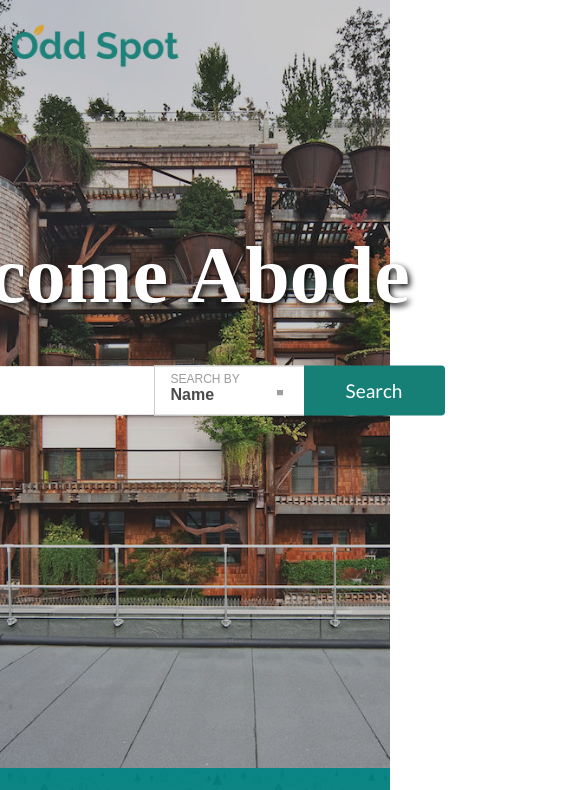
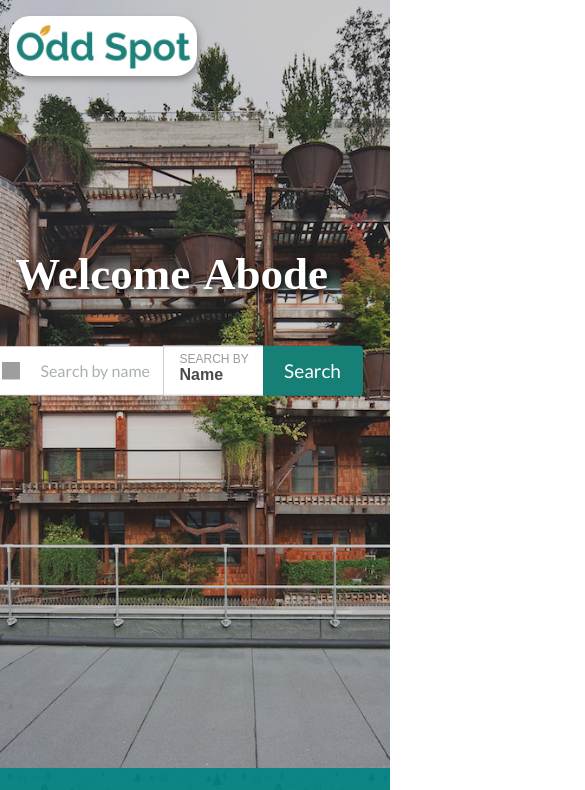
Before and after one commit to Lord-Uji/OddSpot-Website, a plain HTML site: page index.html in a window 390 px wide. Shown: the top 790 px of the page, 585 px wide, since content can reach past the window. Drawn offline with nearby package versions, Linux system fonts and the light colour scheme; grey boxes are pictures that could not be loaded; a script that the page names is missing.

Commit message:
Media Query Tweaks - Centerbox/Search

```diff
--- a/resources/css/queries.css
+++ b/resources/css/queries.css
@@ -21,8 +21,7 @@
   }
 
   .plan-text-btn {
-    font-size: 80%;
-    width: 80%;
+    font-size: 75%;
   }
 }
 
@@ -33,6 +32,12 @@
   }
   .city-feature {
     font-size: 90%;
+  }
+
+  /*----------SEARCH BAR SECTION-----------*/
+
+  .centerbox {
+    margin-left: 3%;
   }
 }
 
@@ -57,6 +62,18 @@
 
   .main-nav li {
     font-size: 95%;
+  }
+
+  .logo {
+    width: auto;
+    top: 17px;
+    left: 2%;
+  }
+
+  /*----------SEARCH BAR SECTION-----------*/
+
+  .centerbox {
+    margin-left: 3%;
   }
 
   /*----------FEATURES SECTION-----------*/
@@ -114,6 +131,14 @@
   /* Here we widen contact form to cover more of the leftover space after shrinking.*/
 }
 
+@media only screen and (max-width: 930px) {
+  /*----------SEARCH BAR SECTION-----------*/
+
+  .centerbox {
+    margin-left: 3%;
+  }
+}
+
 @media only screen and (max-width: 912px) {
   .works-step {
     margin-bottom: 0;
@@ -123,11 +148,34 @@
     padding-right: 15%;
     margin-top: 1%;
   }
+
+  /*----------SEARCH BAR SECTION-----------*/
+
+  .centerbox {
+    margin-left: 3%;
+  }
 }
 
 /*-----------------------------------------*/
 /*---------CITIES SECTION TWEAKS-----------*/
 @media only screen and (max-width: 888px) {
+  .row {
+    max-width: 100%;
+    margin: 0 auto;
+  }
+
+  .logo {
+    width: auto;
+    top: 15px;
+    left: 2%;
+  }
+
+  /*----------SEARCH BAR SECTION-----------*/
+
+  .centerbox {
+    margin-left: 7%;
+  }
+
   .icon-small {
     width: 17px;
   }
@@ -136,24 +184,22 @@
   }
 
   .main-nav li {
-    font-size: 75%;
+    font-size: 80%;
   }
 
   .app-screen {
     width: 70%;
-  }
-
-  .grid {
-    grid-template-columns: 20% auto;
-    grid-template-areas:
-      "apartments" "mix"
-      "homes" "property";
   }
 }
 
 @media only screen and (max-width: 820px) {
   .main-nav li {
     font-size: 70%;
+  }
+
+  /*----------SEARCH BAR SECTION-----------*/
+  .centerbox {
+    margin-left: 9%;
   }
 }
 
@@ -164,6 +210,11 @@
   .city-feature {
     font-size: 80%;
   }
+
+  /*----------SEARCH BAR SECTION-----------*/
+  .centerbox {
+    margin-left: 9%;
+  }
 }
 
 @media only screen and (max-width: 785px) {
@@ -172,6 +223,11 @@
   }
   .city-feature {
     font-size: 80%;
+  }
+
+  /*----------SEARCH BAR SECTION-----------*/
+  .centerbox {
+    margin-left: 10%;
   }
 }
 /*-----------------------------------------*/
@@ -206,6 +262,15 @@ For small phones to small tablets, 481px - 767px.*/
   }
 
   /*----------NAVIGATION-----------*/
+
+  .logo {
+    background-color: #ffffff;
+    border-radius: 21px;
+    border: 4px solid rgb(255, 255, 255);
+    margin: 1px;
+    height: 60px;
+    box-shadow: 2px 4px 6px rgba(73, 73, 73, 0.425);
+  }
 
   /*--HAMBURGER ICON--*/
   .mobile-nav-icon {
@@ -272,6 +337,11 @@ For small phones to small tablets, 481px - 767px.*/
     transition: 0.3s;
   }
 
+  /*----------SEARCH BAR SECTION-----------*/
+  .centerbox {
+    margin-left: 12%;
+  }
+
   /*----------FEATURES SECTION-----------*/
   .long-copy {
     width: 100%;
@@ -299,22 +369,148 @@ For small phones to small tablets, 481px - 767px.*/
     margin-right: 15px;
   }
 
-  /*---------CITIES SECTION TWEAKS-----------*/
-  .icon-small {
-    width: 18px;
+  /*---------MISSION BANNER SECTION-----------*/
+
+  .mission-statement {
+    padding-top: 30px;
   }
-  .city-feature {
-    font-size: 100%;
+
+  .mission-statement h4 {
+    width: 90%;
+    margin: 0 auto;
   }
+
+  /*---------SWIPER SECTION-----------*/
+
+  .split {
+    flex-direction: column;
+    width: 100%;
+  }
+  .split-left {
+    width: 100%;
+    padding: 12px;
+  }
+
+  .split-right {
+    width: 100%;
+    padding: 12px;
+  }
+
   /*----------SIGN UP SECTION-----------*/
   .plan-box {
-    margin-top: 1.5%;
+    display: grid;
+    margin: 1.5% 1%;
+    width: 50%;
   }
+}
+
+@media only screen and (max-width: 700px) {
+  /*----------SEARCH BAR SECTION-----------*/
+  .centerbox {
+    margin-left: 20%;
+  }
+
+  .main-input {
+    width: 280px;
+  }
+
+  .main-btn {
+    width: 120px;
+  }
+
+  #main-submit {
+    width: 120px;
+  }
+
+  .centerbox h1 {
+    font-size: 70px;
+    margin-right: 18%;
+  }
+}
+
+@media only screen and (max-width: 630px) {
+  /*----------SEARCH BAR SECTION-----------*/
+  .centerbox {
+    margin-left: 25%;
+  }
+
+  .centerbox h1 {
+    font-size: 60px;
+    margin-right: 20%;
+  }
+
+  .main-input {
+    width: 240px;
+  }
+
+  .main-btn {
+    width: 120px;
+  }
+
+  #main-submit {
+    width: 120px;
+  }
+}
+
+@media only screen and (max-width: 550px) {
+  /*----------SEARCH BAR SECTION-----------*/
+  .centerbox {
+    margin-left: 30%
+  }
+
+  .centerbox h1 {
+    font-size: 50px;
+    margin-right: 26%;
+  }
+
+
+  .main-input {
+    width: 220px;
+  }
+
+  .main-btn {
+    width: 110px;
+  }
+
+  #main-submit {
+    width: 110px;
+  }
+
 }
 
   @media only screen and (max-width: 507px) {
     h1 {
       font-size: 180%;
+    }
+
+    .centerbox {
+      margin-left: 40%
+    }
+
+    .centerbox h1 {
+      font-size: 45px;
+      margin-right: 39%;
+    }
+
+
+    .main-input {
+      width: 180px;
+    }
+
+    .main-btn {
+      width: 100px;
+    }
+
+    #main-submit {
+      width: 100px;
+    }
+
+    .mission-statement h4 {
+      font-size: 170%;
+    }
+
+    .mission-statement p {
+      font-size: 90%;
     }
   }
 
@@ -327,4 +523,13 @@ or browser is less than or equal to 480px. For small phones.*/
     .contact-form {
       width: 100%;
     }
+
+    .mission-statement h4 {
+      font-size: 140%;
     }
+    .mission-statement p {
+      font-size: 80%;
+      margin: 0 auto;
+    }
+  }
+}
```
Lines whose indentation alone changed are shown as unchanged.
